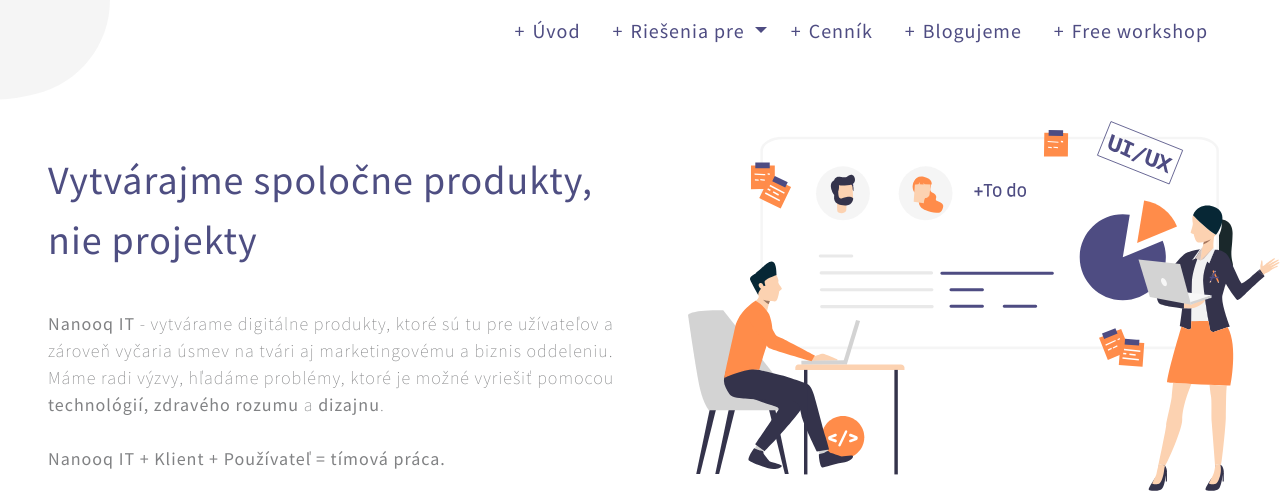
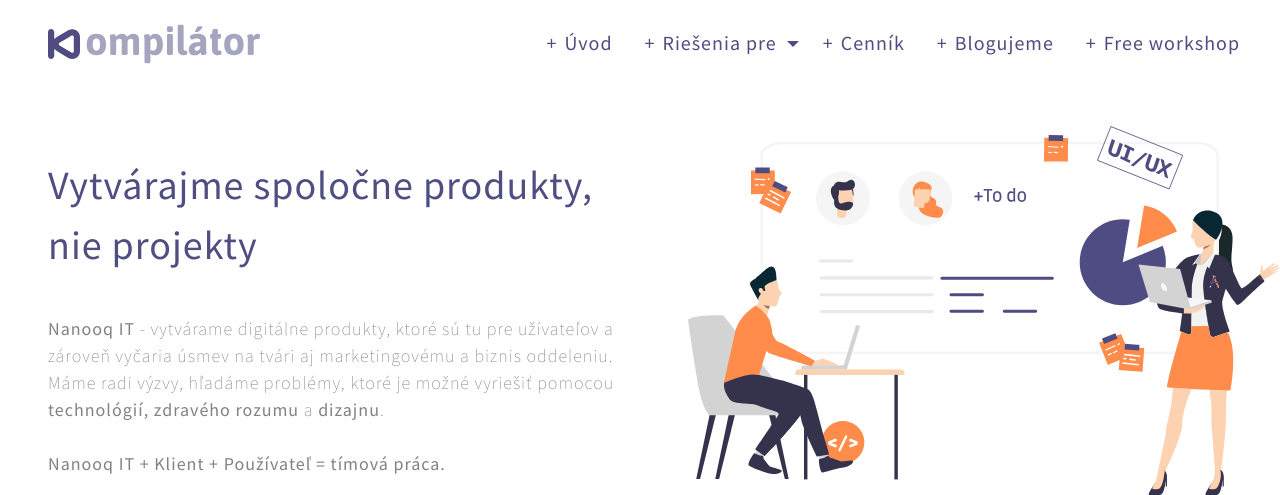
Before and after one commit to SvetlanaM/kompilator-website, a PHP site: page / in a window 1280 px wide. Shown: the top 495 px of the page. Run offline with PHP 8.4, Linux system fonts and the light colour scheme; some libraries are stand-ins or nearby versions.

Commit message:
Update web

```diff
--- a/css/custom.css
+++ b/css/custom.css
@@ -176,7 +176,6 @@ submit {
     .nav-bg {
         height: 100px;
         background-repeat: no-repeat;
-        background-image: url(../img/svg/elipse_header.svg);
         background-position: 0% 100%;
     }
 }
@@ -185,6 +184,18 @@ submit {
     font-size: 20px;
     font-weight: 400;
     color: #4E4C82 !important;
+}
+
+#main-header {
+    margin-top: 5px;
+}
+
+#navbarMain {
+    margin-top: -5px;
+}
+
+.dropdown-toggle::after {
+    vertical-align: 0.15em;
 }
 
 .nav-link::before {
--- a/index.html
+++ b/index.html
@@ -82,7 +82,8 @@
 <body class="bg-white gray">
     <!-- navigation menu -->
     <header id="main-header" class="nav-bg">
-        <nav class="navbar navbar-expand-lg navbar-light pr-5 fixed-top">
+        <nav class="navbar navbar-expand-lg navbar-light pl-md-5">
+            <a class="navbar-brand" href="#"><img src="img/svg/logo.svg" /></a>
             <button type="button" data-toggle="collapse" data-target="#navbarMain" aria-controls="navbarMain" aria-expanded="false" aria-label="Toggle navigation" class="navbar-toggler navbar-toggler-right">
                     <span class="navbar-toggler-icon"></span>
             </button>
```
Also changed, not shown: corporations.html (+6 -3 lines), offline.html (+6 -3 lines), otkd.html (+6 -3 lines), pricing.html (+5 -2 lines), small.html (+6 -3 lines), img/svg/logo.svg (added).
